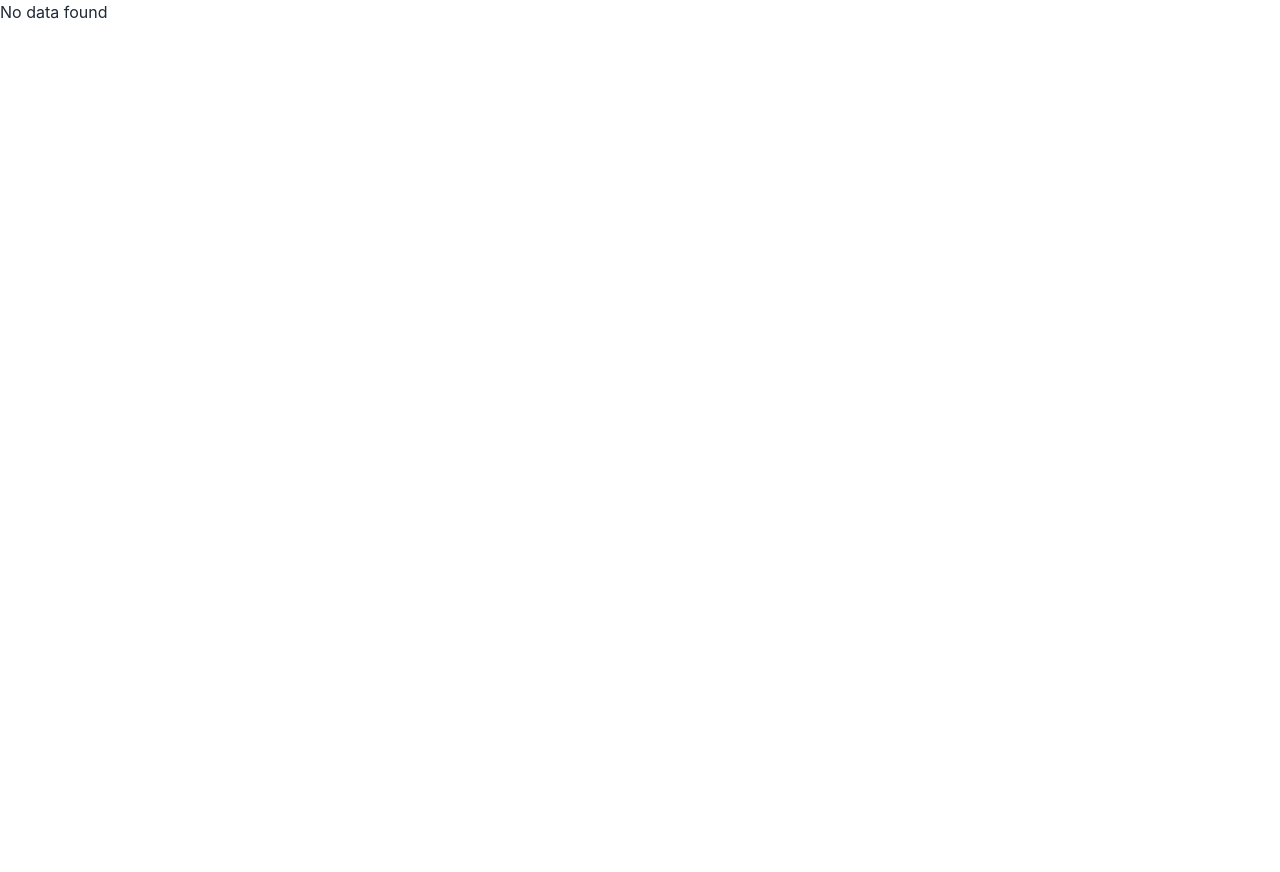
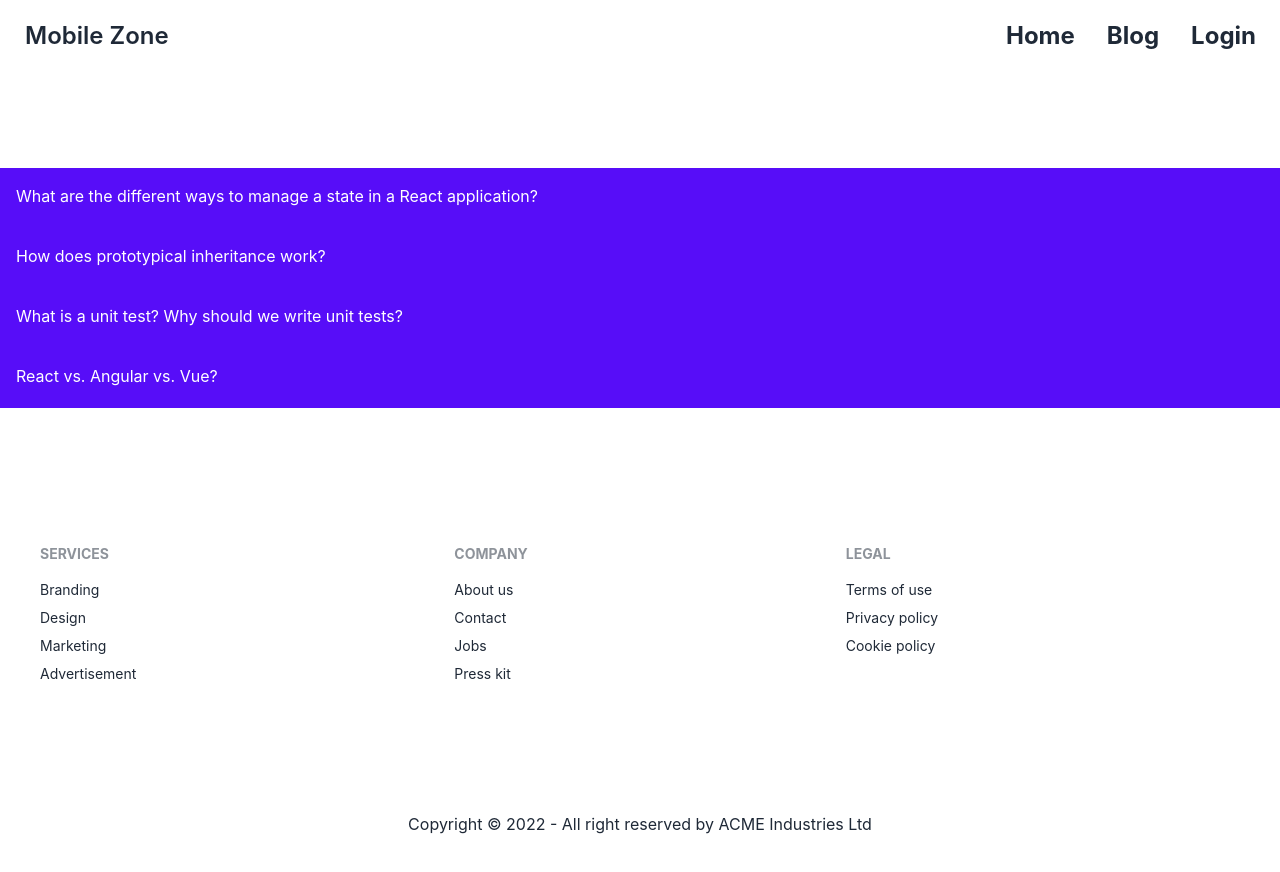
Before and after one commit to nazmulbhuyian/mobileZone-client, a React (Create React App) app: page /blog in a window 1280 px wide. Shown: the top 872 px of the page. Before the commit the page ends 800 px from the top, so only its background shows below. Built offline with nearby package versions, Linux system fonts and the light colour scheme; no server answers.

Commit message:
blog section add

```diff
--- /dev/null
+++ b/src/Blog/Blog.js
@@ -0,0 +1,53 @@
+import React from 'react';
+
+const Blog = () => {
+    return (
+        <div className='my-24'>
+
+            <div className="collapse">
+                <input type="checkbox" className="peer" />
+                <div className="collapse-title bg-primary text-primary-content peer-checked:bg-secondary peer-checked:text-secondary-content">
+                What are the different ways to manage a state in a React application?
+                </div>
+                <div className="collapse-content bg-primary text-primary-content peer-checked:bg-secondary peer-checked:text-secondary-content">
+                <p>There are four main types of state you need to properly manage in your React apps: <br />
+                    1.Local state 2.Global state 3.Server state 4.URL state</p><br />
+                    Local (UI) state – Local state is data we manage in one or another component.Local state is most often managed in React using the useState hook.For example, local state would be needed to show or hide a modal component or to track values for a form component, such as form submission, when the form is disabled and the values of a form’s inputs.
+                </div>
+            </div>
+
+            <div className="collapse">
+                <input type="checkbox" className="peer" />
+                <div className="collapse-title bg-primary text-primary-content peer-checked:bg-secondary peer-checked:text-secondary-content">
+                How does prototypical inheritance work?
+                </div>
+                <div className="collapse-content bg-primary text-primary-content peer-checked:bg-secondary peer-checked:text-secondary-content">
+                <p>The Prototypal Inheritance is a feature in javascript used to add methods and properties in objects. It is a method by which an object can inherit the properties and methods of another object. Traditionally, in order to get and set the [[Prototype]] of an object, we use Object. getPrototypeOf and Object.</p>
+                </div>
+            </div>
+
+            <div className="collapse">
+                <input type="checkbox" className="peer" />
+                <div className="collapse-title bg-primary text-primary-content peer-checked:bg-secondary peer-checked:text-secondary-content">
+                What is a unit test? Why should we write unit tests?
+                </div>
+                <div className="collapse-content bg-primary text-primary-content peer-checked:bg-secondary peer-checked:text-secondary-content">
+                    <p>The main objective of unit testing is to isolate written code to test and determine if it works as intended. Unit testing is an important step in the development process, because if done correctly, it can help detect early flaws in code which may be more difficult to find in later testing stages.</p>
+                </div>
+            </div>
+
+            <div className="collapse">
+                <input type="checkbox" className="peer" />
+                <div className="collapse-title bg-primary text-primary-content peer-checked:bg-secondary peer-checked:text-secondary-content">
+                React vs. Angular vs. Vue?
+                </div>
+                <div className="collapse-content bg-primary text-primary-content peer-checked:bg-secondary peer-checked:text-secondary-content">
+                    <p>There are three frameworks for building web applications that every frontend developer has heard about: React, Vue.js, and Angular.React is a UI library, Angular is a fully-fledged front-end framework, while Vue.js is a progressive framework.They can be used almost interchangeably to build front-end applications, but they’re not 100 percent the same, so it makes sense to compare them and understand their differences.Each framework is component-based and allows the rapid creation of UI features.However, they all have a different structure and architecture — so first, we’ll look into their architectural differences to understand the philosophy behind them.</p>
+                </div>
+            </div>
+
+        </div>
+    );
+};
+
+export default Blog;
--- a/src/Routes/Routes.js
+++ b/src/Routes/Routes.js
@@ -1,4 +1,5 @@
 import { createBrowserRouter } from "react-router-dom";
+import Blog from "../Blog/Blog";
 import AddProduct from "../Dashboard/AddProduct/AddProduct";
 import AllUser from "../Dashboard/AllUser/AllUser";
 import MyOrder from "../Dashboard/MyOrder/MyOrder";
@@ -22,6 +23,10 @@ const router = createBrowserRouter([
             {
                 path: '/',
                 element: <Home></Home>
+            },
+            {
+                path: '/blog',
+                element: <Blog></Blog>
             },
             {
                 path: '/login',
--- a/src/Shared/Navbar/Navbar.js
+++ b/src/Shared/Navbar/Navbar.js
@@ -14,7 +14,7 @@ const Navbar = () => {
 
     const menuItems = <React.Fragment>
         <li className='text-2xl font-bold'><Link to='/'>Home</Link></li>
-        {/* <li><Link to='/about'>About</Link></li> */}
+        <li className='text-2xl font-bold'><Link to='/blog'>Blog</Link></li>
         {
             user?.uid ?
                 <>
```
